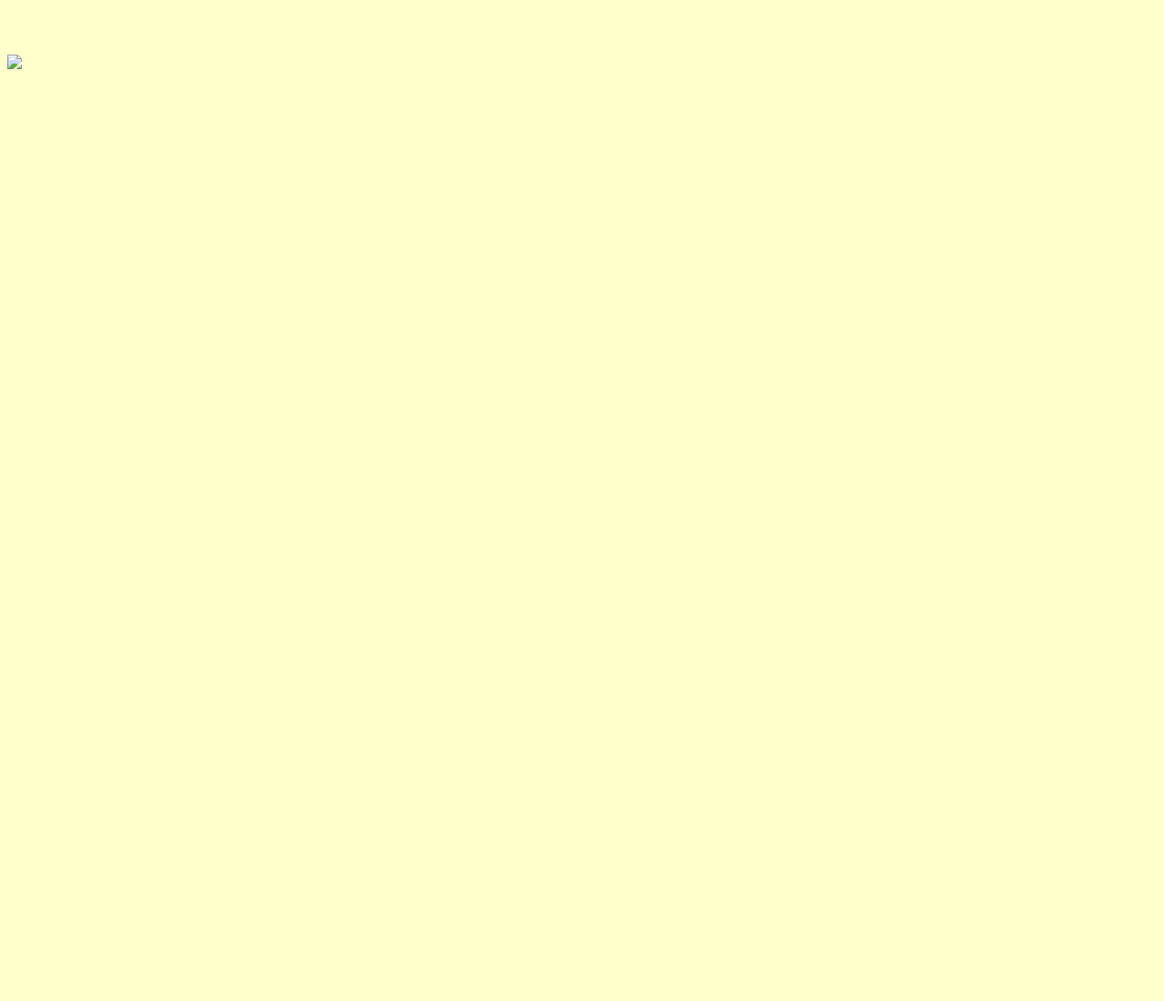
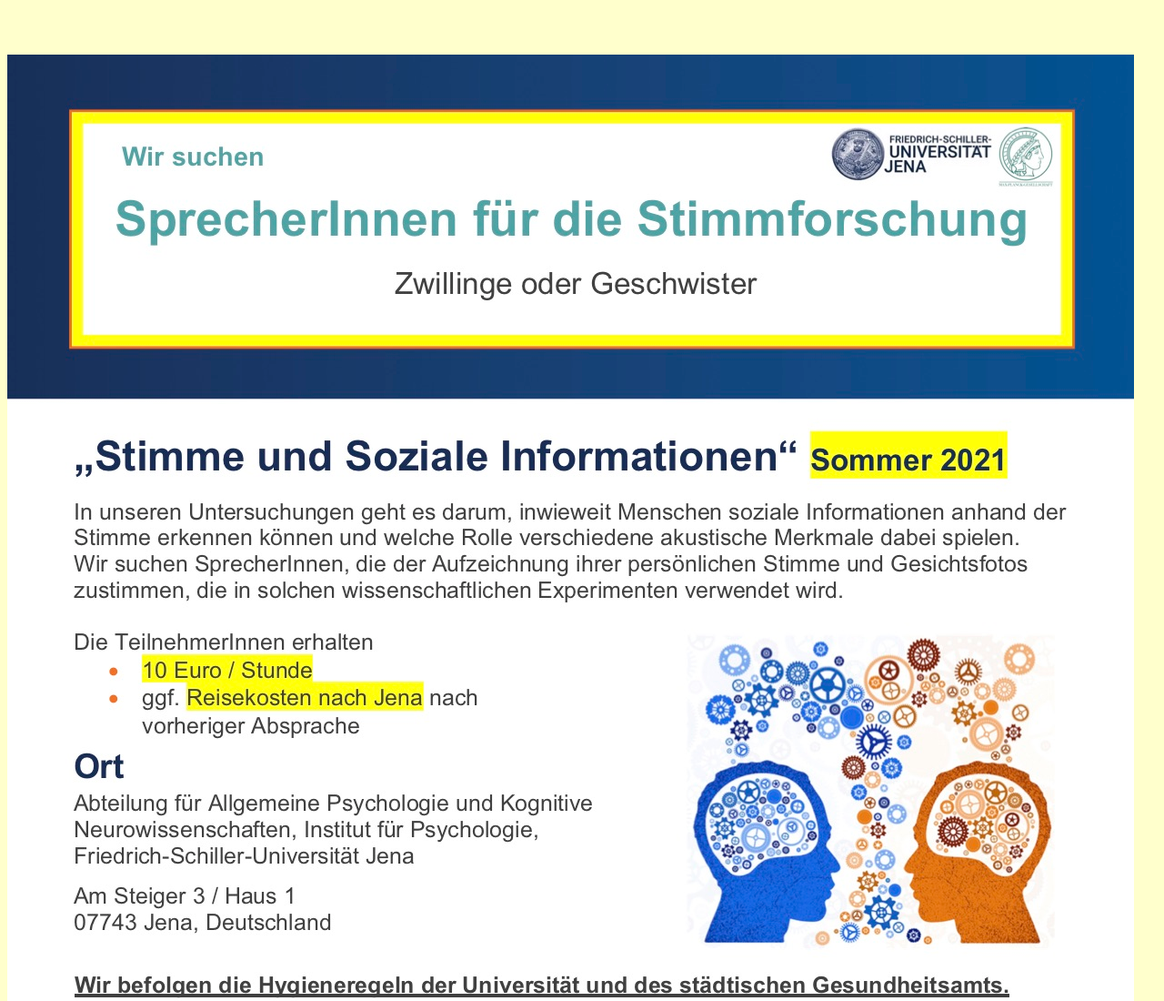
Before and after one commit to AyakaTsuchiya/stimmforschung2021, a plain HTML site: page index.html in a window 1280 px wide. Shown: the top 1100 px of the page at 91% size. Before the commit the page ends 800 px from the top, so only its background shows below. Drawn offline with Linux system fonts and the light colour scheme.

Commit message:
Update index.html

```diff
--- a/index.html
+++ b/index.html
@@ -11,6 +11,6 @@
 </font face="Arial">
 <p></p>
 </font>
-<img src="All_Flyer_A4_PDF_June2021.jpg">
+<img src="All_Flyer_A4_PDF_June2021.jpeg">
 </body>
 </html>
```
